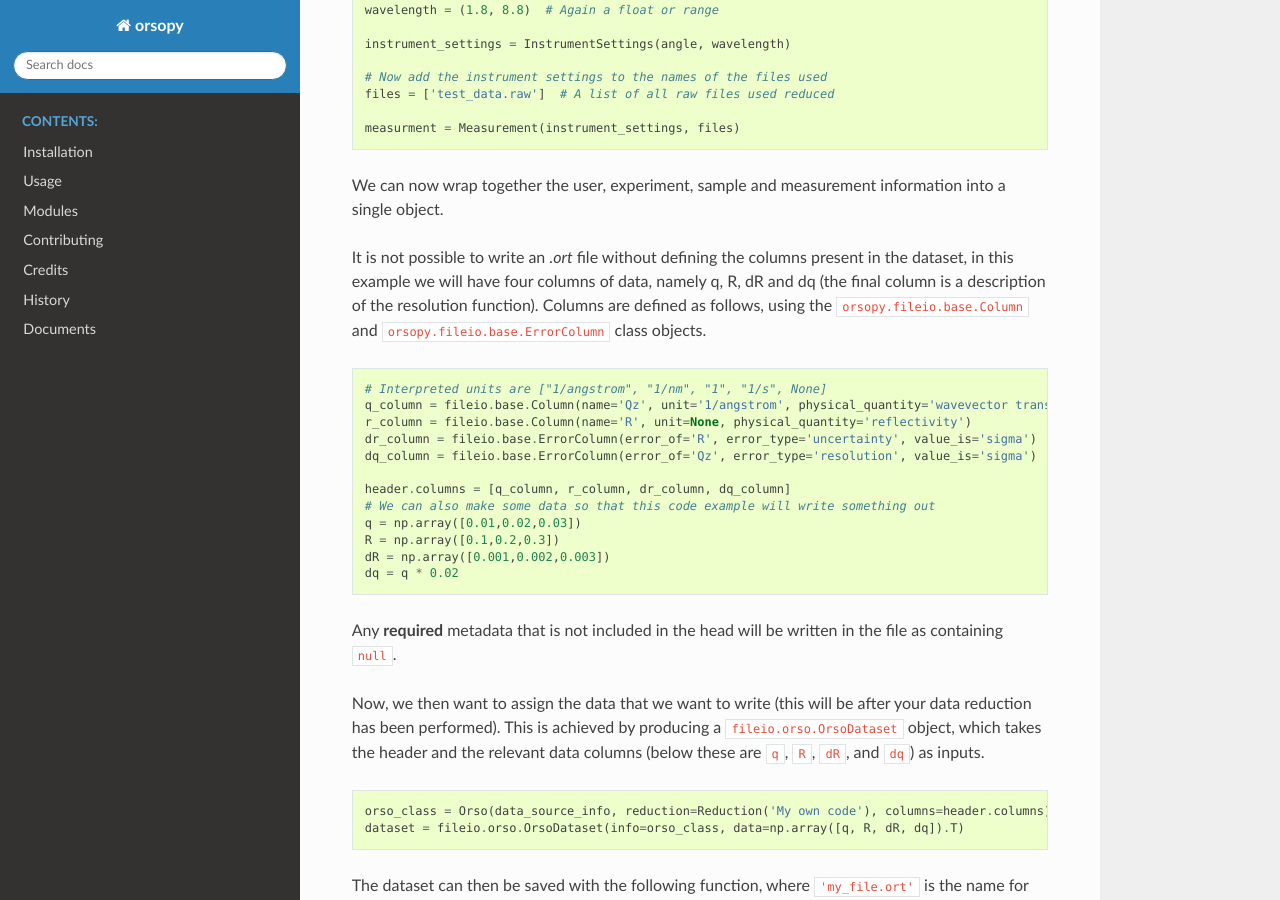
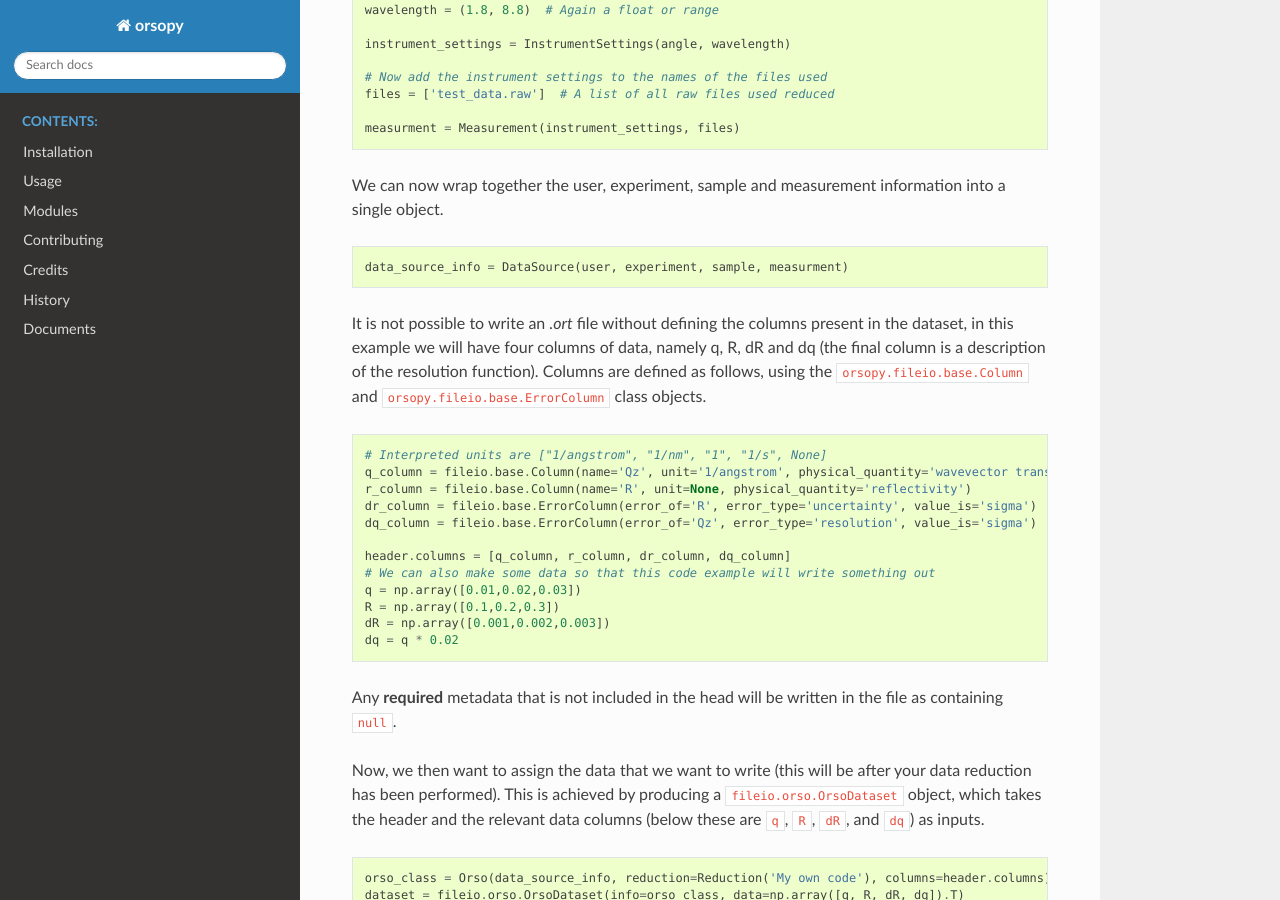
Before and after one commit to reflectivity/orsopy, a Sphinx documentation site: the page built from docs/fileio_usage.rst, in a window 1280 px wide and 900 px high, scrolled down 1224 px. Built offline with Sphinx 7.4.7 and the Read the Docs theme 3.1.0, drawn with Linux system fonts in a browser that asks for light colours.

```diff
--- a/CONTRIBUTING.rst
+++ b/CONTRIBUTING.rst
@@ -125,7 +125,7 @@ check that it meets these guidelines:
 2. The pull request should include tests for the new functionality. Run the tests in your local machine with `pytest`.
 3. The pull request should work for Python 3.6, 3.7 and 3.8-latest, and for PyPy. To make sure that the tests pass
    for all supported Python versions, you can first create a pull
-   request of your feature branch against the `main` branch _of your forked repository_. If the Github actions
+   request of your feature branch against the `main` branch _of your forked repository. If the Github actions
    pass, it is highly likely that the GitHub actions will also pass for the pull request against the `main` branch
    of the `orsopy` repository.
 
--- a/docs/fileio_usage.rst
+++ b/docs/fileio_usage.rst
@@ -63,6 +63,7 @@ We now write out the user and sample details, but note that the sample can be al
 We can now wrap together the user, experiment, sample and measurement information into a single object.
 
 .. code-block:: python
+
     data_source_info = DataSource(user, experiment, sample, measurment)
 
 It is not possible to write an `.ort` file without defining the columns present in the dataset, in this example we will have four columns of data, namely q, R, dR and dq (the final column is a description of the resolution function).
```
